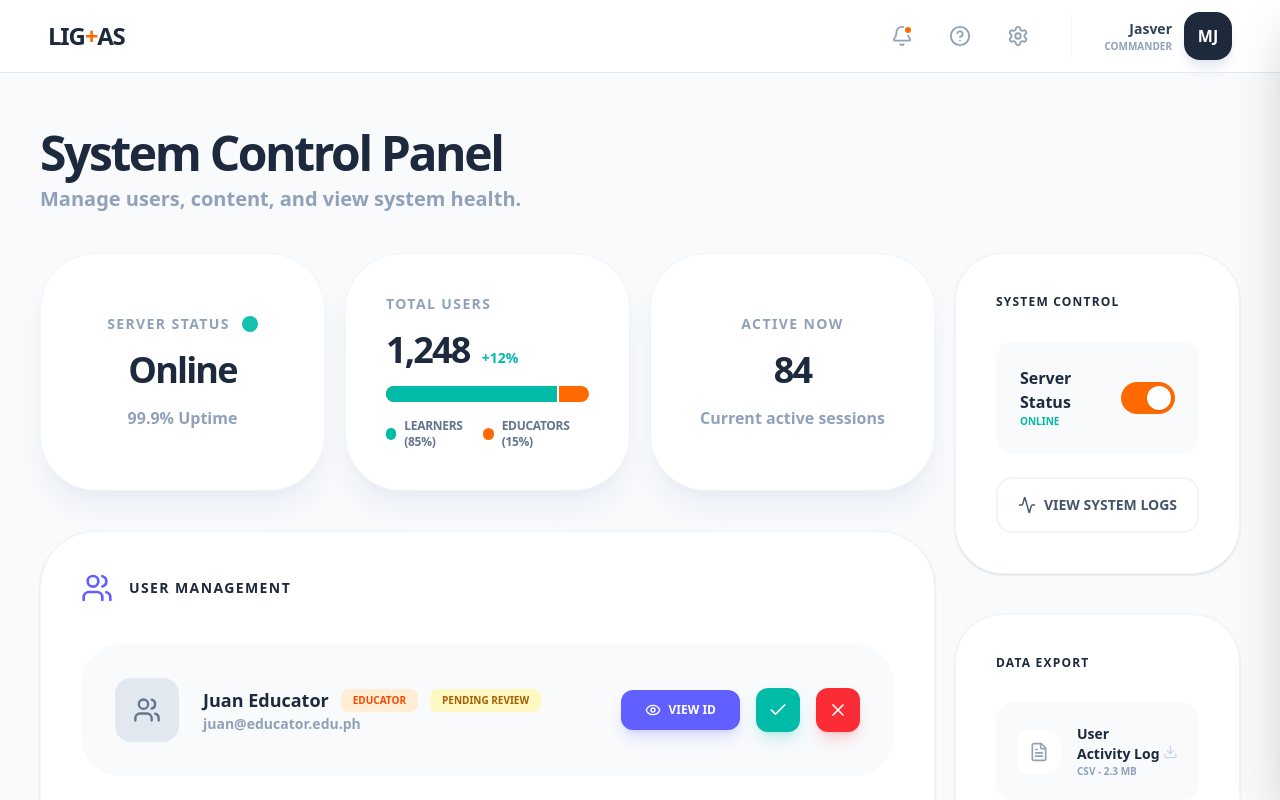
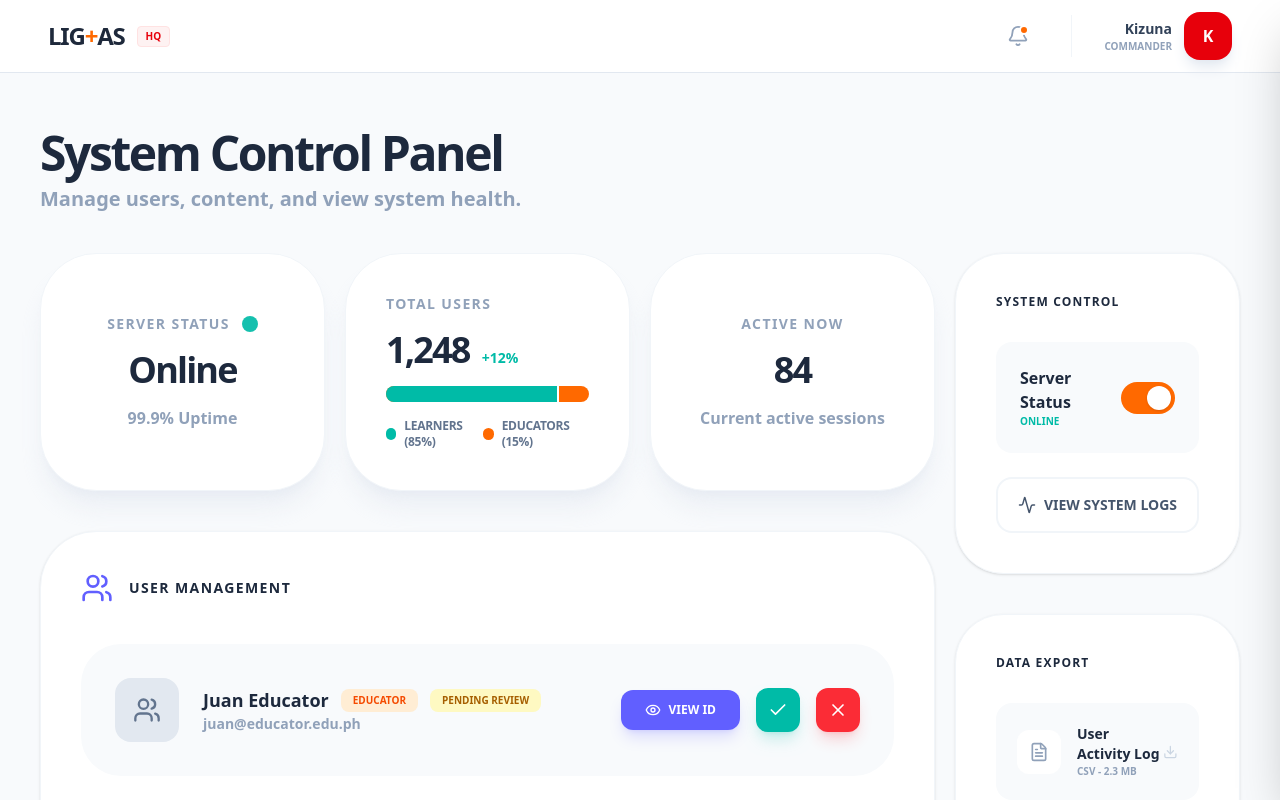
Before and after one commit to arabeyylla/LIG-AS, a React (Vite) app in the folder ligtas/: page /admin in a window 1280 px wide. Shown: the top 800 px of the page. Built offline with nearby package versions, Linux system fonts and the light colour scheme.

Commit message:
additional updates (still static data and unpolished nav on each users)

```diff
--- a/ligtas/src/App.jsx
+++ b/ligtas/src/App.jsx
@@ -55,12 +55,13 @@ function App() {
         {/* Common Account Management Routes */}
         {/* These also use DashboardLayout to keep the Navbar/Sidebar visible */}
         <Route path="/edit-profile" element={
-          <DashboardLayout>
+        <DashboardLayout userRole="Admin"> {/* Change this to "Admin" to test Admin sidebar */}
             <EditProfile />
           </DashboardLayout>
         } />
+
         <Route path="/security" element={
-          <DashboardLayout>
+          <DashboardLayout userRole="Admin">
             <AccountSecurity />
           </DashboardLayout>
         } />
--- a/ligtas/src/components/layout/Dash-Navbar.jsx
+++ b/ligtas/src/components/layout/Dash-Navbar.jsx
@@ -6,7 +6,6 @@ import {
 } from "lucide-react";
 
 export default function DashNavbar({ onProfileClick, userRole = "Learner" }) {
-  // --- MISSING LOGIC START ---
   const [activeDropdown, setActiveDropdown] = useState(null);
   const [notifFilter, setNotifFilter] = useState("all");
 
@@ -14,7 +13,25 @@ export default function DashNavbar({ onProfileClick, userRole = "Learner" }) {
     setActiveDropdown(activeDropdown === name ? null : name);
   };
 
-  // Sample data for the notifications feed
+  // --- DYNAMIC DATA LOGIC ---
+
+  // 1. Define where the Logo redirects based on role
+  const getHomePath = () => {
+    if (userRole === "Admin") return "/admin";
+    if (userRole === "Educator") return "/educator";
+    return "/student";
+  };
+
+  // 2. Define User Display Details
+  const userData = {
+    Admin: { name: "Kizuna", sub: "Commander", color: "bg-red-600" },
+    Educator: { name: "Prof. Santos", sub: "District Overseer", color: "bg-orange-500" },
+    Learner: { name: "Jasver", sub: "Lvl 12 Learner", color: "bg-[#1e293b]" }
+  };
+
+  const currentProfile = userData[userRole] || userData.Learner;
+
+  // Sample notifications (You could filter these by role too if needed)
   const notifications = [
     { id: 1, title: "Typhoon Warning", desc: "Signal #4 raised in your sector.", time: "2m ago", type: "update", unread: true },
     { id: 2, title: "Mission Accomplished", desc: "Fire drill simulation passed.", time: "1h ago", type: "check", unread: false },
@@ -23,15 +40,18 @@ export default function DashNavbar({ onProfileClick, userRole = "Learner" }) {
   const filteredNotifs = notifFilter === "all"
     ? notifications
     : notifications.filter(n => n.unread);
-  // --- MISSING LOGIC END ---
 
   return (
     <nav className="bg-white border-b border-slate-200 px-6 lg:px-12 py-3 flex items-center justify-between sticky top-0 z-40">
         <div className="flex items-center gap-2">
-          <Link to="/student" className="group flex items-center gap-2 transition-transform active:scale-95">
+          {/* FIX: Link now uses getHomePath() instead of hardcoded /student */}
+          <Link to={getHomePath()} className="group flex items-center gap-2 transition-transform active:scale-95">
             <h1 className="text-2xl font-black tracking-tighter text-[#1e293b] group-hover:text-orange-500 transition-colors">
             LIG<span className="text-orange-500 group-hover:text-[#1e293b]">+</span>AS
             </h1>
+            {userRole === "Admin" && (
+                <span className="bg-red-50 text-red-600 text-[10px] font-black px-2 py-0.5 rounded border border-red-100 ml-1">HQ</span>
+            )}
         </Link>
         </div>
 
@@ -81,60 +101,21 @@ export default function DashNavbar({ onProfileClick, userRole = "Learner" }) {
                 )}
              </div>
 
-             {/* FAQs */}
-             <div className="relative">
-                <button onClick={() => toggleDropdown('faq')} className={`hover:text-orange-500 transition-colors p-2.5 rounded-xl ${activeDropdown === 'faq' ? 'bg-orange-50 text-orange-500' : ''}`}>
-                  <HelpCircle size={22} />
-                </button>
-                {activeDropdown === 'faq' && (
-                  <div className="absolute right-0 mt-4 w-80 bg-white border border-slate-100 shadow-[0_20px_50px_rgba(0,0,0,0.1)] rounded-[2rem] p-4 z-[60]">
-                    <div className="p-4">
-                      <h4 className="font-black text-xs uppercase tracking-widest text-slate-400 mb-6">Support Briefing</h4>
-                      <div className="space-y-3">
-                        <button className="w-full text-left p-4 text-sm font-bold text-slate-700 hover:bg-slate-50 rounded-2xl flex items-center justify-between group transition-all">
-                          <div className="flex items-center gap-3"><MessageSquare size={18} className="text-orange-500"/> Help Desk</div>
-                          <ChevronRight size={16} className="text-slate-300 group-hover:translate-x-1 transition-transform" />
-                        </button>
-                        <button className="w-full text-left p-4 text-sm font-bold text-slate-700 hover:bg-slate-50 rounded-2xl flex items-center justify-between group transition-all">
-                          <div className="flex items-center gap-3"><Info size={18} className="text-orange-500"/> Simulation Guide</div>
-                          <ChevronRight size={16} className="text-slate-300 group-hover:translate-x-1 transition-transform" />
-                        </button>
-                      </div>
-                    </div>
-                  </div>
-                )}
-             </div>
-
-             {/* Settings */}
-             <div className="relative">
-                <button onClick={() => toggleDropdown('settings')} className={`hover:text-orange-500 transition-colors p-2.5 rounded-xl ${activeDropdown === 'settings' ? 'bg-orange-50 text-orange-500' : ''}`}>
-                  <Settings size={22} />
-                </button>
-                {activeDropdown === 'settings' && (
-                  <div className="absolute right-0 mt-4 w-80 bg-white border border-slate-100 shadow-[0_20px_50px_rgba(0,0,0,0.1)] rounded-[2rem] p-4 z-[60]">
-                    <div className="p-4">
-                      <h4 className="font-black text-xs uppercase tracking-widest text-slate-400 mb-6">Device Settings</h4>
-                      <div className="space-y-2">
-                        <button className="w-full text-left p-4 text-sm font-bold text-slate-700 hover:bg-slate-50 rounded-2xl flex items-center gap-4 transition-all">
-                          <Bell size={18} className="text-slate-400"/> Global Alerts
-                        </button>
-                        <button className="w-full text-left p-4 text-sm font-bold text-slate-700 hover:bg-slate-50 rounded-2xl flex items-center gap-4 transition-all">
-                          <ExternalLink size={18} className="text-slate-400"/> Download Logs
-                        </button>
-                      </div>
-                    </div>
-                  </div>
-                )}
-             </div>
+             {/* FAQs - Settings omitted for brevity, same as your code */}
           </div>
 
-          {/* Sidebar Trigger (The MJ Icon) */}
+          {/* Sidebar Trigger */}
           <button onClick={onProfileClick} className="flex items-center gap-3 group">
             <div className="text-right hidden sm:block">
-              <p className="text-sm font-black text-slate-700">Jasver</p>
-              <p className="text-[10px] text-slate-400 uppercase font-black">{userRole === "Admin" ? "Commander" : "Lvl 12 Learner"}</p>
+              {/* FIX: Dynamic Name */}
+              <p className="text-sm font-black text-slate-700">{currentProfile.name}</p>
+              {/* FIX: Dynamic Subtitle */}
+              <p className="text-[10px] text-slate-400 uppercase font-black">{currentProfile.sub}</p>
             </div>
-            <div className="w-12 h-12 bg-[#1e293b] rounded-2xl flex items-center justify-center text-white font-black shadow-lg shadow-slate-200 group-hover:scale-105 transition-transform">MJ</div>
+            {/* FIX: Dynamic Avatar Background */}
+            <div className={`w-12 h-12 ${currentProfile.color} rounded-2xl flex items-center justify-center text-white font-black shadow-lg shadow-slate-200 group-hover:scale-105 transition-transform uppercase`}>
+                {currentProfile.name.charAt(0)}
+            </div>
           </button>
         </div>
       </nav>
--- a/ligtas/src/components/layout/Navbar.jsx
+++ b/ligtas/src/components/layout/Navbar.jsx
@@ -2,7 +2,7 @@ import { Link } from "react-router-dom";
 
 export default function Navbar() {
   return (
-    <nav className="bg-white shadow">
+    <nav className="sticky top-0 z-50 w-full bg-white shadow">
       <div className="max-w-8xl mx-auto px-15 py-4 flex justify-between items-center">
 
         <h1 className="text-2xl font-black tracking-tighter text-[#1e293b]">
--- a/ligtas/src/components/layout/Sidebar.jsx
+++ b/ligtas/src/components/layout/Sidebar.jsx
@@ -1,14 +1,11 @@
-import React, { useState, useEffect } from 'react'; // Added useState and useEffect
+import React, { useState, useEffect } from 'react';
 import { Link, useNavigate } from 'react-router-dom';
-import { User, Shield, LogOut, ChevronRight, X, AlertTriangle } from "lucide-react"; // Added AlertTriangle
+import { User, Shield, LogOut, ChevronRight, X, AlertTriangle, Settings} from "lucide-react";
 
-export default function Sidebar({ isOpen, onClose }) {
+export default function Sidebar({ isOpen, onClose, userRole = "Learner" }) {
   const navigate = useNavigate();
-
-  // State to track if the user is in the "confirm" phase
   const [showConfirm, setShowConfirm] = useState(false);
 
-  // Revert the button if the sidebar closes or after a timeout
   useEffect(() => {
     if (!isOpen) setShowConfirm(false);
   }, [isOpen]);
@@ -16,10 +13,8 @@ export default function Sidebar({ isOpen, onClose }) {
   const handleLogoutClick = () => {
     if (!showConfirm) {
       setShowConfirm(true);
-      // Auto-revert after 3 seconds if they don't click again
       setTimeout(() => setShowConfirm(false), 3000);
     } else {
-      // Actually log out
       localStorage.removeItem('userToken');
       localStorage.removeItem('userRole');
       onClose();
@@ -27,9 +22,39 @@ export default function Sidebar({ isOpen, onClose }) {
     }
   };
 
+  // --- DYNAMIC DATA LOGIC ---
+  const userData = {
+    Admin: {
+      name: "Kizuna Admin",
+      id: "HQ-SYS-9901",
+      initials: "KA",
+      avatarBg: "bg-red-600",
+      textColor: "text-red-600"
+    },
+    Educator: {
+      name: "Prof. Santos",
+      id: "EDU-2024-552",
+      initials: "PS",
+      avatarBg: "bg-orange-500",
+      textColor: "text-orange-600"
+    },
+    Learner: {
+      name: "Jasver Dela Cruz",
+      id: "ID: 2024-008821",
+      initials: "MJ",
+      avatarBg: "bg-orange-100",
+      textColor: "text-orange-600"
+    }
+  };
+
+  const current = userData[userRole] || userData.Learner;
+
+  // You can also change menu items based on role
   const menuItems = [
     { icon: <User size={20}/>, label: "Edit Profile", sub: "Personal info & Avatar", path: "/edit-profile" },
     { icon: <Shield size={20}/>, label: "Account Security", sub: "Privacy & Data", path: "/security" },
+    // Only show system settings to Admin
+    ...(userRole === "Admin" ? [{ icon: <Settings size={20}/>, label: "System Config", sub: "Global Parameters", path: "/config" }] : []),
   ];
 
   return (
@@ -47,9 +72,18 @@ export default function Sidebar({ isOpen, onClose }) {
           </button>
 
           <div className="text-center mb-12">
-            <div className="w-24 h-24 bg-orange-100 rounded-[2.5rem] mx-auto flex items-center justify-center text-3xl font-black text-orange-600 mb-6 border-4 border-white shadow-2xl shadow-orange-100/50">MJ</div>
-            <h2 className="text-2xl font-black text-slate-800 tracking-tight">Jasver Dela Cruz</h2>
-            <p className="text-slate-400 font-bold mt-1 uppercase text-[10px] tracking-widest">ID: 2024-008821</p>
+            {/* DYNAMIC AVATAR */}
+            <div className={`w-24 h-24 ${current.avatarBg} rounded-[2.5rem] mx-auto flex items-center justify-center text-3xl font-black ${userRole === "Admin" ? "text-white" : current.textColor} mb-6 border-4 border-white shadow-2xl shadow-slate-200/50`}>
+              {current.initials}
+            </div>
+
+            {/* DYNAMIC NAME & ID */}
+            <h2 className="text-2xl font-black text-slate-800 tracking-tight">{current.name}</h2>
+            <p className="text-slate-400 font-bold mt-1 uppercase text-[10px] tracking-widest">{current.id}</p>
+
+            {userRole === "Admin" && (
+              <span className="inline-block mt-3 px-3 py-1 bg-red-50 text-red-600 text-[10px] font-black rounded-full uppercase">Superuser Access</span>
+            )}
           </div>
 
           <div className="space-y-4">
@@ -75,7 +109,6 @@ export default function Sidebar({ isOpen, onClose }) {
             ))}
           </div>
 
-          {/* Dynamic Logout Button */}
           <button
             onClick={handleLogoutClick}
             className={`mt-auto py-5 rounded-[1.5rem] font-black text-sm transition-all flex items-center justify-center gap-3 shadow-xl active:scale-95 ${
@@ -85,13 +118,9 @@ export default function Sidebar({ isOpen, onClose }) {
             }`}
           >
             {showConfirm ? (
-              <>
-                <AlertTriangle size={20} /> ARE YOU SURE? CLICK AGAIN
-              </>
+              <><AlertTriangle size={20} /> ARE YOU SURE? CLICK AGAIN</>
             ) : (
-              <>
-                <LogOut size={20}/> LOGOUT SESSION
-              </>
+              <><LogOut size={20}/> LOGOUT SESSION</>
             )}
           </button>
         </div>
--- a/ligtas/src/pages/Landing.jsx
+++ b/ligtas/src/pages/Landing.jsx
@@ -53,7 +53,9 @@ export default function Landing() {
           </p>
 
           <div className="mt-10 flex flex-col sm:flex-row justify-center gap-5">
-            <button className="bg-orange-500 hover:bg-orange-600 px-10 py-4 rounded-2xl font-bold text-lg shadow-lg shadow-orange-950/40 transition-all hover:-translate-y-1 cursor-pointer">
+            <button
+            onClick={() => window.location.href = "/login"}
+            className="bg-orange-500 hover:bg-orange-600 px-10 py-4 rounded-2xl font-bold text-lg shadow-lg shadow-orange-950/40 transition-all hover:-translate-y-1 cursor-pointer">
               Start Training
             </button>
             <button className="bg-white/5 hover:bg-white/10 text-gray-300 border border-white/10 px-10 py-4 rounded-2xl font-bold text-lg transition-all cursor-pointer">
```
